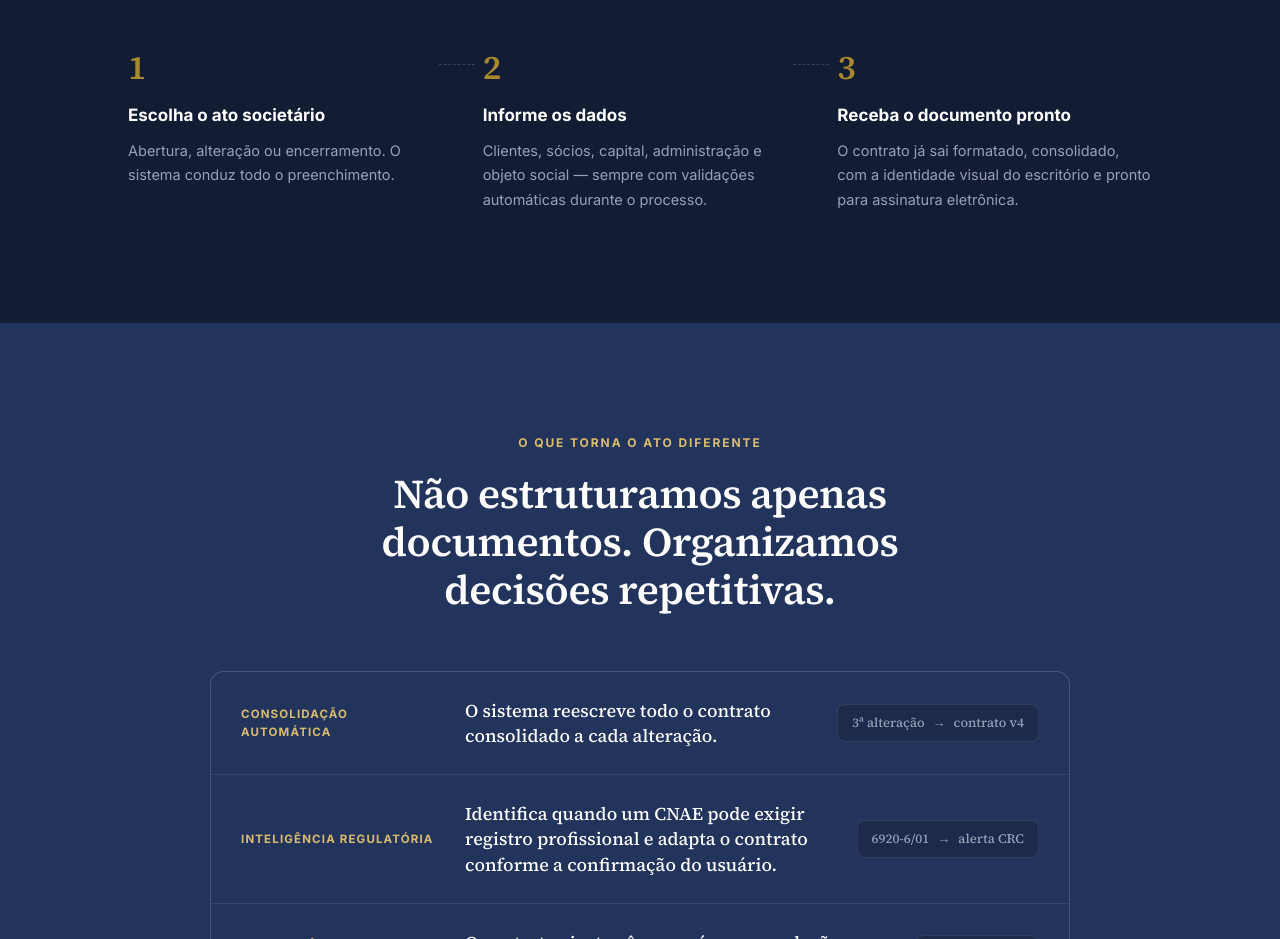
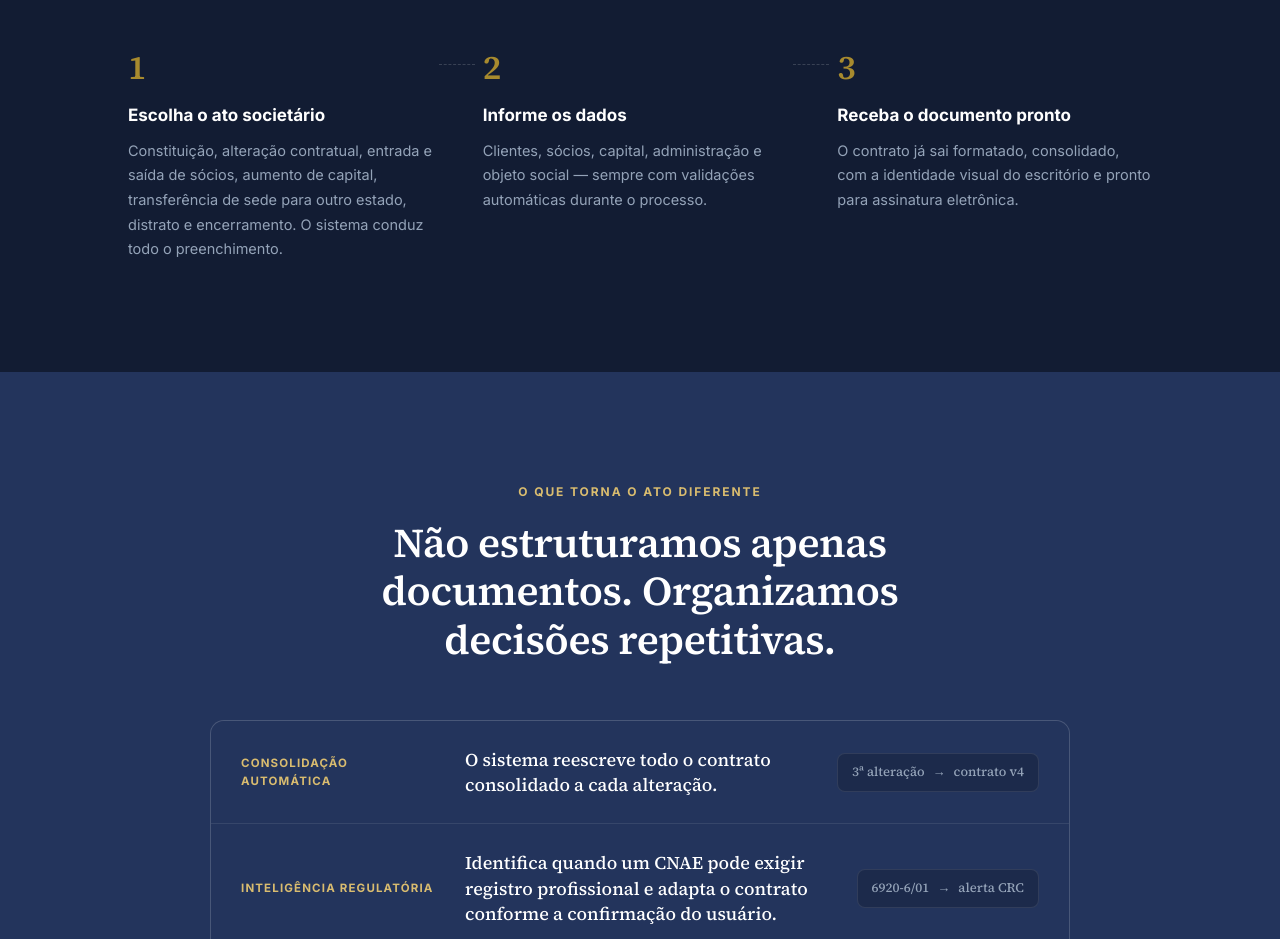
Before and after one commit to evicontcontabil-tech/useato-landing, a plain HTML site: page index.html in a window 1280 px wide. Shown: the part 4500-5439 px from the top of the page. Drawn offline with Linux system fonts and the light colour scheme; no server answers.

Commit message:
landing: a amplitude societária volta, no passo 1 do "Como funciona"
"Abertura, alteração ou encerramento" resumia demais. Com a saída do card "Todos os atos"
da seção da solução, sumiu justamente o que faz um contador experiente levantar a
sobrancelha: entrada e saída de sócios, aumento de capital e — sobretudo — transferência de
sede para outro estado, que é troca de Junta Comercial e NIRE novo, e que poucos sistemas
tratam.

Recuperado sem gastar um card: a lista completa mora agora no passo 1, onde é lida por
quem está entendendo o fluxo. As três colunas continuam equilibradas.

```diff
--- a/index.html
+++ b/index.html
@@ -793,7 +793,13 @@
       <div class="passo">
         <div class="passo-num">1</div>
         <h3>Escolha o ato societário</h3>
-        <p>Abertura, alteração ou encerramento. O sistema conduz todo o preenchimento.</p>
+        <!-- A lista COMPLETA mora aqui desde que o card "Todos os atos" saiu da seção da solução.
+             "Abertura, alteração ou encerramento" resume demais: some justamente a amplitude que faz
+             um contador experiente levantar a sobrancelha — transferência de sede para outro estado
+             é troca de Junta Comercial e NIRE novo, e poucos sistemas tratam isso. -->
+        <p>Constituição, alteração contratual, entrada e saída de sócios, aumento de capital,
+        transferência de sede para outro estado, distrato e encerramento. O sistema conduz todo o
+        preenchimento.</p>
       </div>
       <div class="passo">
         <div class="passo-num">2</div>
```
